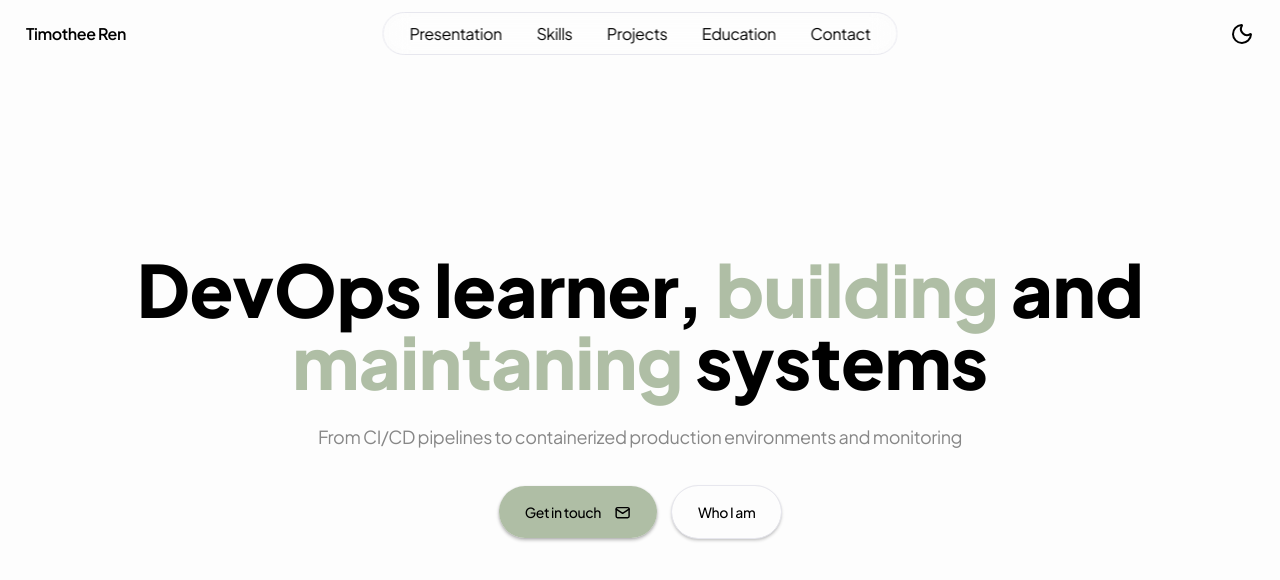
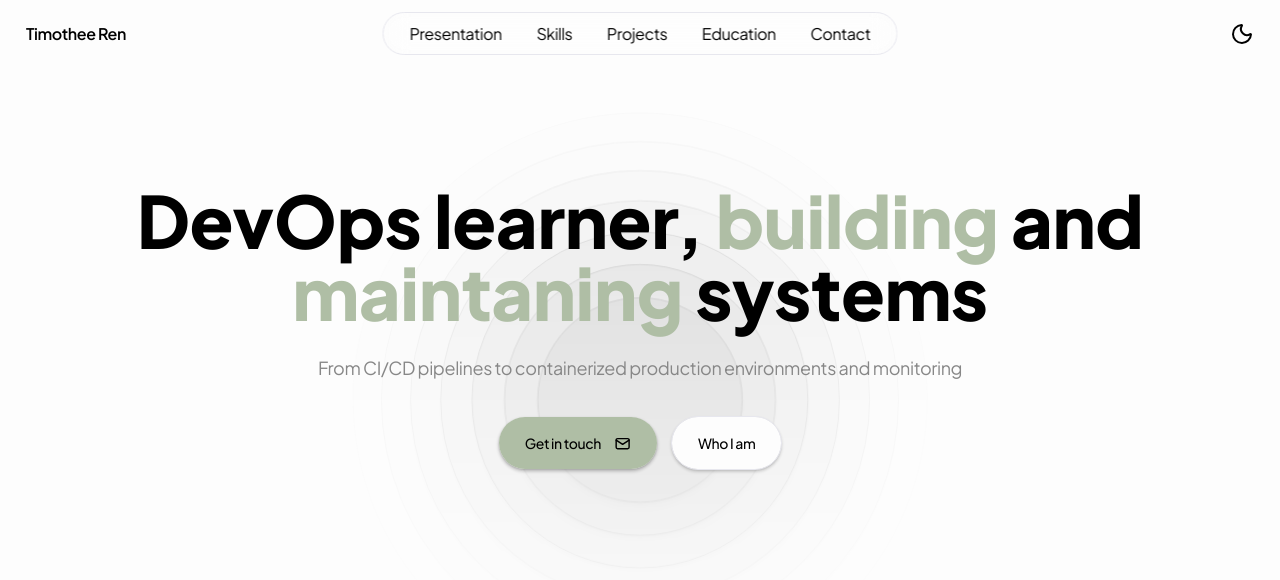
Before and after one commit to TimotheeRen/TimotheeRen, a Next.js app: page / in a window 1280 px wide. Shown: the top 580 px of the page. Built offline with nearby package versions, Linux system fonts and the light colour scheme.

Commit message:
feat: add hero section animation

```diff
--- a/app/globals.css
+++ b/app/globals.css
@@ -168,6 +168,15 @@
   --tracking-wide: calc(var(--tracking-normal) + 0.025em);
   --tracking-wider: calc(var(--tracking-normal) + 0.05em);
   --tracking-widest: calc(var(--tracking-normal) + 0.1em);
+  --animate-ripple: ripple var(--duration,2s) ease calc(var(--i, 0)*.2s) infinite;
+  @keyframes ripple {
+  0%, 100% {
+    transform: translate(-50%, -50%) scale(1);
+    }
+  50% {
+    transform: translate(-50%, -50%) scale(0.9);
+    }
+  }
 }
 
 @layer base {
--- a/app/page.tsx
+++ b/app/page.tsx
@@ -5,7 +5,7 @@ export default function Home() {
   return (
     <div>
       <Navbar />
-      <div className="w-full text-center pt-48">
+      <div className="w-full text-center pt-32">
         <Hero />
       </div>
     </div>
--- a/components/hero.tsx
+++ b/components/hero.tsx
@@ -1,9 +1,11 @@
 import { Button } from "@/components/ui/button";
 import { IconMail } from '@tabler/icons-react';
+import { Ripple } from "./ui/ripple";
 
 export default function Hero() {
   return (
     <div>
+      <Ripple mainCircleOpacity={0.2} className="-z-10" />
       <h1 className="text-7xl font-extrabold mb-6">DevOps learner, <span className="text-primary">building</span> and <span className="text-primary">maintaning</span> systems</h1>
       <p className="text-lg mb-8 text-muted-foreground">From CI/CD pipelines to containerized production environments and monitoring</p>
       <div className="flex gap-3 justify-center">
--- /dev/null
+++ b/components/ui/ripple.tsx
@@ -0,0 +1,58 @@
+import React, { type ComponentPropsWithoutRef, type CSSProperties } from "react"
+
+import { cn } from "@/lib/utils"
+
+interface RippleProps extends ComponentPropsWithoutRef<"div"> {
+  mainCircleSize?: number
+  mainCircleOpacity?: number
+  numCircles?: number
+}
+
+export const Ripple = React.memo(function Ripple({
+  mainCircleSize = 210,
+  mainCircleOpacity = 0.24,
+  numCircles = 8,
+  className,
+  ...props
+}: RippleProps) {
+  return (
+    <div
+      className={cn(
+        "pointer-events-none absolute inset-0 mask-[linear-gradient(to_bottom,white,transparent)] select-none",
+        className
+      )}
+      {...props}
+    >
+      {Array.from({ length: numCircles }, (_, i) => {
+        const size = mainCircleSize + i * 70
+        const opacity = mainCircleOpacity - i * 0.03
+        const animationDelay = `${i * 0.06}s`
+        const borderStyle = "solid"
+
+        return (
+          <div
+            key={i}
+            className={`animate-ripple bg-foreground/25 absolute rounded-full border shadow-xl`}
+            style={
+              {
+                "--i": i,
+                width: `${size}px`,
+                height: `${size}px`,
+                opacity,
+                animationDelay,
+                borderStyle,
+                borderWidth: "1px",
+                borderColor: `var(--foreground)`,
+                top: "50%",
+                left: "50%",
+                transform: "translate(-50%, -50%) scale(1)",
+              } as CSSProperties
+            }
+          />
+        )
+      })}
+    </div>
+  )
+})
+
+Ripple.displayName = "Ripple"
```
